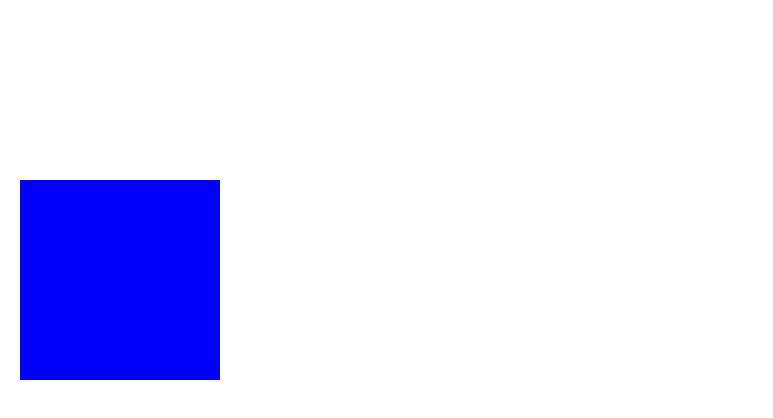
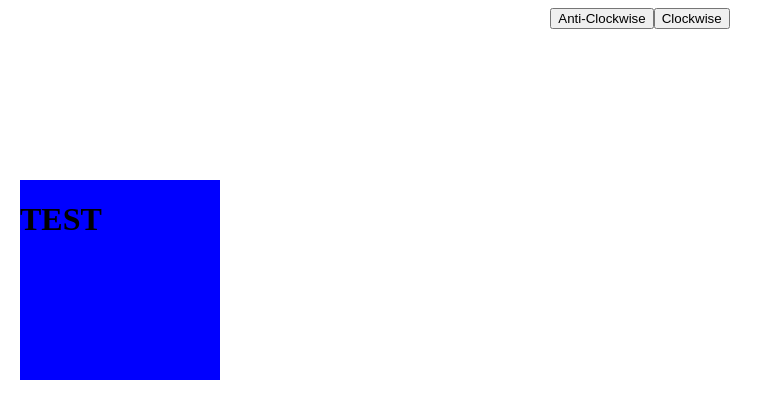
Before and after one commit to velimd/mutable-div-library, an Angular app: page / in a window 1280 px wide. Shown: the top 418 px of the page, without its empty margins (0-773 px from the left). Built offline with nearby package versions, Linux system fonts and the light colour scheme.

Commit message:
clockwise and anticlockwise buttons rotate div 90 degrees

```diff
--- a/src/app/app.component.html
+++ b/src/app/app.component.html
@@ -1 +1,11 @@
-<div id="block" [draggable]></div>
+<div class="buttonContainer">
+    <div  style="text-align: center;">
+        <button (click)="rotateAntiClockwise()">Anti-Clockwise</button>
+        <button (click)="rotateClockwise()">Clockwise</button>
+    </div>
+</div>
+<!-- <div [ngClass]="'rot' + rotate">
+    <div id="block" [draggable] ></div>
+</div> -->
+<div [ngClass]="'rot' + rotate" id="block" [draggable] ><h1>TEST</h1></div>
+<!-- [rotate]="rotate" -->
--- a/src/app/app.component.scss
+++ b/src/app/app.component.scss
@@ -5,3 +5,31 @@
   width: 200px;
   background-color: blue;
 }
+
+.rot90 {
+  -ms-transform: rotate(90deg); /* IE 9 */
+  -webkit-transform: rotate(90deg); /* Safari prior 9.0 */
+  transform: rotate(90deg); /* Standard syntax */
+  transform-origin: center center;
+}
+
+.rot180 {
+  -ms-transform: rotate(180deg); /* IE 9 */
+  -webkit-transform: rotate(180deg); /* Safari prior 9.0 */
+  transform: rotate(180deg); /* Standard syntax */
+  transform-origin: center center;
+}
+
+.rot270 {
+  -ms-transform: rotate(270deg); /* IE 9 */
+  -webkit-transform: rotate(270deg); /* Safari prior 9.0 */
+  transform: rotate(270deg); /* Standard syntax */
+  transform-origin: center center;
+}
+
+.rot360 {
+  -ms-transform: rotate(360deg); /* IE 9 */
+  -webkit-transform: rotate(360deg); /* Safari prior 9.0 */
+  transform: rotate(360deg); /* Standard syntax */
+  transform-origin: center center;
+}
--- a/src/app/app.component.ts
+++ b/src/app/app.component.ts
@@ -7,4 +7,20 @@ import { Component } from '@angular/core';
 })
 export class AppComponent {
   title = 'mutable-div-library';
+
+  rotate = 0;
+
+  rotateClockwise() {
+    this.rotate = this.rotate + 90;
+    if (this.rotate === 360) {
+      this.rotate = 0
+    }
+  }
+
+  rotateAntiClockwise() {
+    if (this.rotate <= 0) {
+      this.rotate = 360
+    }
+    this.rotate = this.rotate - 90;
+  }
 }
```
